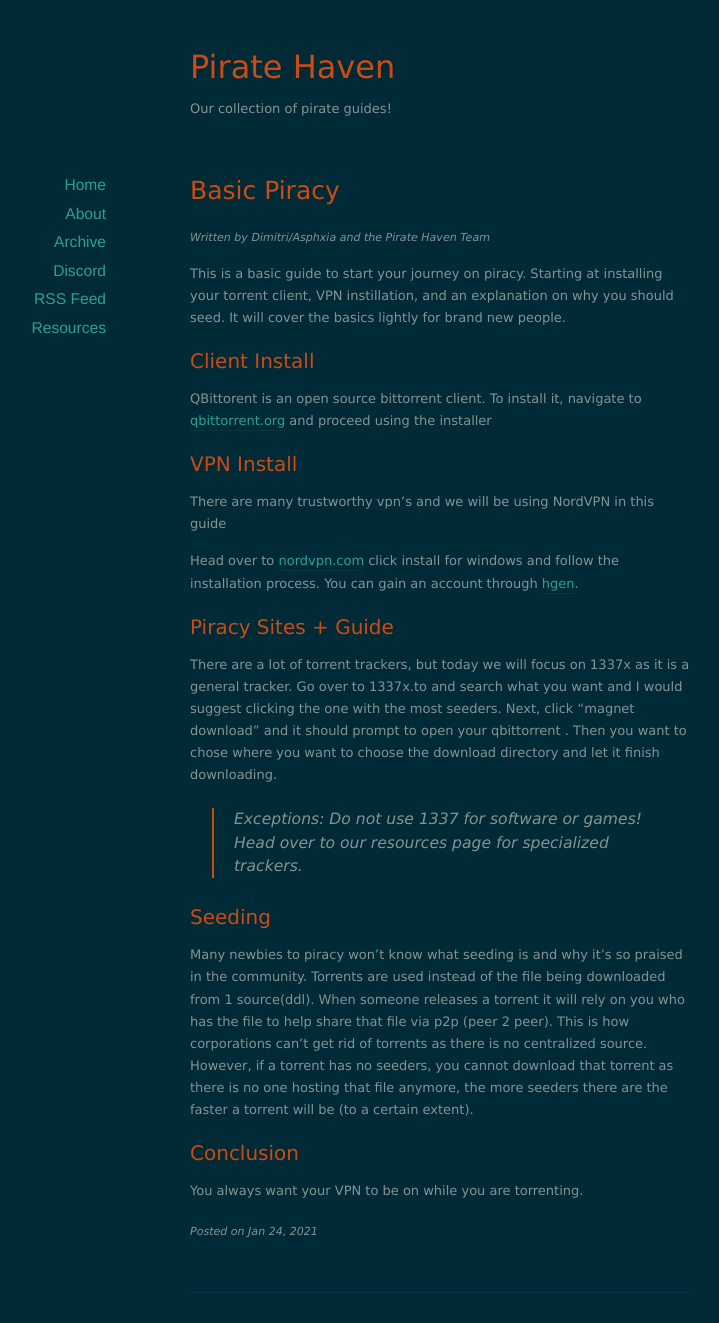
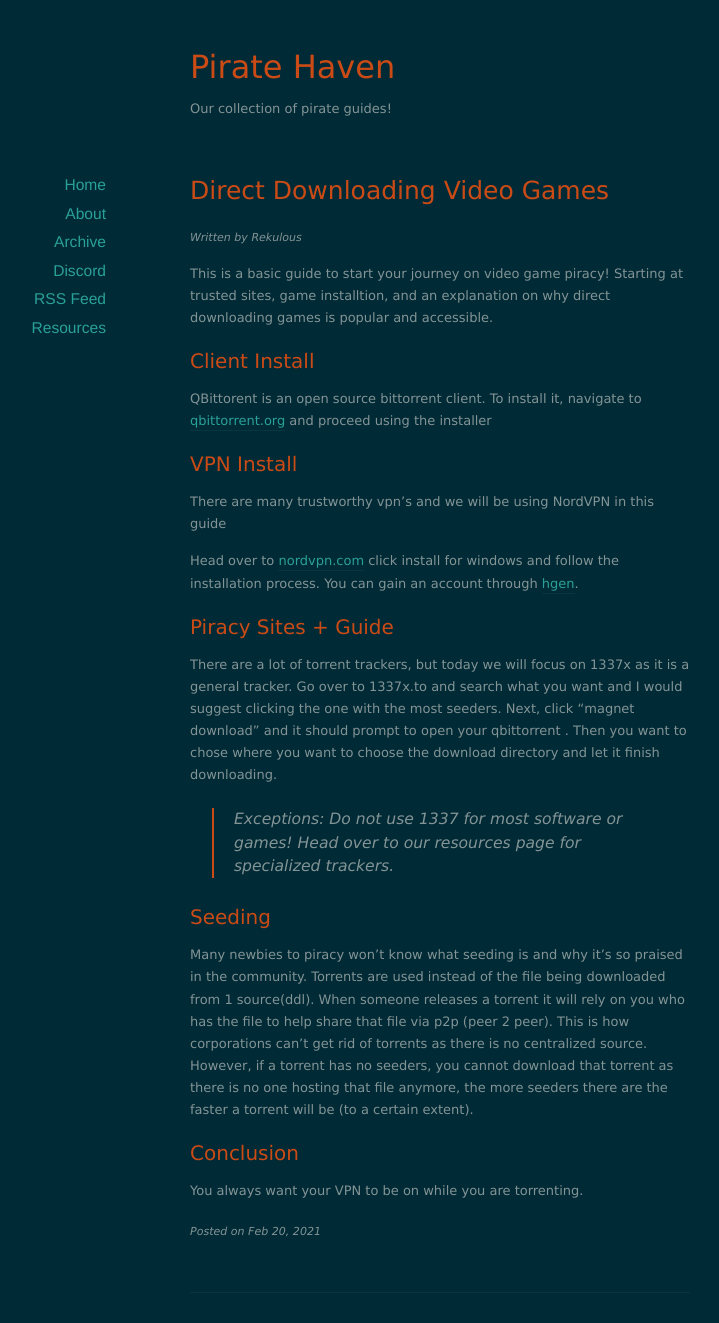
Before and after one commit to pirate-haven/pirate-haven.github.io, a Jekyll site: the page built from docs/_posts/2021-02-20-Direct-Downloading-Games.md, in a window 1280 px wide. Shown: the whole page, without its empty margins (200-919 px from the left). Built offline with Jekyll 4.4.1, drawn with Linux system fonts in a browser that asks for light colours; nearby versions of some CDN libraries.

Commit message:
Edited Torrenting Markdown file and will start on the ddl markdown file (#3)
* Update README.md

* Update README.md

* Update README.md

* Update README.md

* Update README.md

* Create 2021-02-20-Direct-Downloading-Games

* Rename 2021-02-20-Direct-Downloading-Games to 2021-02-20-Direct-Downloading-Games.md

* Update 2021-01-24-Basic-Piracy.markdown

* Update 2021-02-20-Direct-Downloading-Games.md

* Update 2021-01-24-Basic-Piracy.markdown

* Update 2021-02-20-Direct-Downloading-Games.md

* Update and rename 2021-01-24-Basic-Piracy.markdown to 2021-01-24-Basic-Video-Game-Torrenting.markdown

* Update 2021-01-24-Basic-Video-Game-Torrenting.markdown

```diff
--- a/docs/_posts/2021-01-24-Basic-Piracy.markdown
+++ b/docs/_posts/2021-02-20-Direct-Downloading-Games.md
@@ -1,12 +1,12 @@
 ---
 layout: post
-title:  "Basic Piracy"
-date:   2021-01-24 09:41:32 -0800
-author: Dimitri/Asphxia and the Pirate Haven Team
+title:  "Direct Downloading Video Games"
+date:   2021-02-20
+author: Rekulous
 tags: guides
 ---
 
-This is a basic guide to start your journey on piracy. Starting at installing your torrent client, VPN instillation, and an explanation on why you should seed. It will cover the basics lightly for brand new people.
+This is a basic guide to start your journey on video game piracy! Starting at trusted sites, game installtion, and an explanation on why direct downloading games is popular and accessible.
 
 ## Client Install
 QBittorent is an open source bittorrent client. To install it, navigate to [qbittorrent.org](https://www.qbittorrent.org/download.php) and proceed using the installer
@@ -19,7 +19,7 @@ Head over to [nordvpn.com](https://nordvpn.com/download/) click install for wind
 ## Piracy Sites + Guide
 There are a lot of torrent trackers, but today we will focus on 1337x as it is a general tracker. Go over to 1337x.to and search what you want and I would suggest clicking the one with the most seeders. Next, click "magnet download" and it should prompt to open your qbittorrent . Then you want to chose where you want to choose the download directory and let it finish downloading.
 
-> *Exceptions*: Do not use 1337 for software or games! Head over to our resources page for specialized trackers.
+> *Exceptions*: Do not use 1337 for most software or games! Head over to our resources page for specialized trackers.
 
 ## Seeding
 Many newbies to piracy won't know what seeding is and why it's so praised in the community. Torrents are used instead of the file being downloaded from 1 source(ddl). When someone releases a torrent it will rely on you who has the file to help share that file via p2p (peer 2 peer). This is how corporations can't get rid of torrents as there is no centralized source. However, if a torrent has no seeders, you cannot download that torrent as there is no one hosting that file anymore, the more seeders there are the faster a torrent will be (to a certain extent).
```
Also changed, not shown: docs/_posts/2021-01-24-Basic-Video-Game-Torrenting.markdown (added, +28 -0 lines), README.md.
